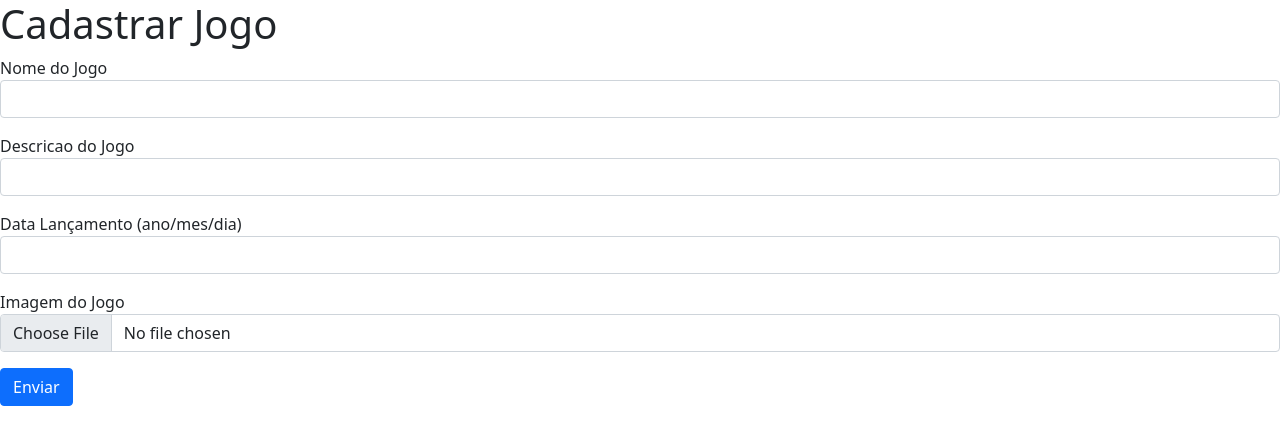
After one commit to FelipeFalk/IndieLaunchPad, a PHP site: page /cadastrar-jogo.php in a window 1280 px wide. The commit adds this page. Shown: the top 445 px of the page. Run offline with PHP 8.4, Linux system fonts and the light colour scheme.

Commit message:
Ajustes + adicionar jogo
Ajustes + adicionar jogo

```diff
--- /dev/null
+++ b/cadastrar-jogo.php
@@ -0,0 +1,36 @@
+<!DOCTYPE html>
+<html lang="pt-br">
+
+<head>
+    <meta charset="UTF-8">
+    <meta name="viewport" content="width=device-width, initial-scale=1.0">
+    <link href="css/bootstrap.min.css" rel="stylesheet">
+    <title>Cadastrar Jogo</title>
+</head>
+<body>
+    <h1>Cadastrar Jogo</h1>
+    <form action="salvar-jogo.php" method="POST" enctype="multipart/form-data">
+        <input type="hidden" name="acao" value="cadastrar">
+        <div class="mb-3">
+            <label>Nome do Jogo</label>
+            <input type="text" name="nomeJogo" class="form-control">
+        </div>
+        <div class="mb-3">
+            <label>Descricao do Jogo</label>
+            <input type="text" name="descricaoJogo" class="form-control">
+        </div>
+        <div class="mb-3">
+            <label>Data Lançamento (ano/mes/dia)</label>
+            <input type="text" name="dataLancamento" class="form-control">
+        </div>
+        <div class="mb-3">
+            <label>Imagem do Jogo</label>
+            <input type="file" name="imagemJogo" class="form-control">
+        </div>
+        <div class="mb-3">
+            <button type="submit" class="btn btn-primary">Enviar</button>
+        </div>
+    </form>
+</body>
+
+</html>
--- a/salvar-usuario.php
+++ b/salvar-usuario.php
@@ -6,9 +6,8 @@
             $apelido = $_POST["apelido"];
             $email = $_POST["email"];
             $senha = md5($_POST["senha"]);
-            $data_nasc = $_POST["data_nasc"];
 
-            $sql = "INSERT INTO usuarios (nome_real_usuario, apelido_usuario, email_usuario, descricao_usuario, senha_usuario, cargos_id_cargo) VALUES ('{$nome}','{$apelido}','{$email}','','{$senha}','1')";
+            $sql = "INSERT INTO usuarios (nome_real_usuario, apelido_usuario, email_usuario, senha_usuario, cargos_id_cargo) VALUES ('{$nome}','{$apelido}','{$email}','{$senha}','1')";
 
             $res = $conn->query($sql);
 
--- a/signin.php
+++ b/signin.php
@@ -14,7 +14,7 @@
     </div>
     <div class="mb-3">
         <label>Apelido</label>
-        <input type="text" name="Apelido" class="form-control">
+        <input type="text" name="apelido" class="form-control">
     </div>
     <div class="mb-3">
         <label>E-mail</label>
```
Also changed, not shown: dashboard.php (+26 -19 lines), salvar-jogo.php (added, +90 -0 lines), script banco.txt (+7 -7 lines), img/1_imagem.jpg (added), img/4_imagem.jpg (added).
